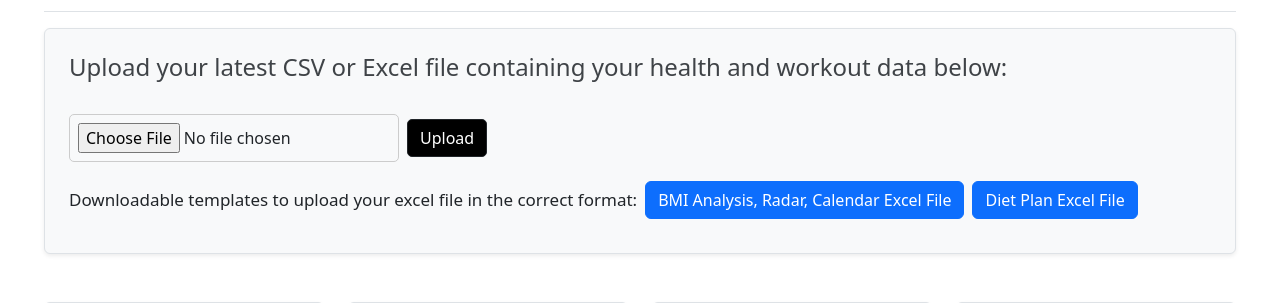
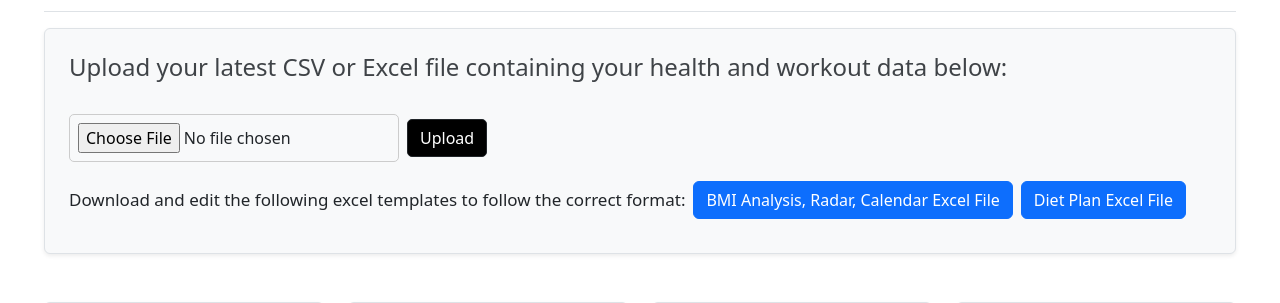
Before and after one commit to ishfaqmalik441/HealthHub, a Flask app: a page that uses templates/dashboard.html in a window 1280 px wide. Shown: the part 161-464 px from the top of the page. Run offline with Flask 3, Linux system fonts and the light colour scheme; the visitor is signed in with stand-in values (Sample User, id 1).

Commit message:
dashboard tweaks

```diff
--- a/templates/dashboard.html
+++ b/templates/dashboard.html
@@ -49,7 +49,7 @@ Dashboard
                     <!-- Download Buttons -->
                     <div class="gap-2" style="margin-top: 10px; align-items: center; flex-direction: row; display: flex;">
                         <div style="margin-top: 15px;">
-                        <p style="font-size: 17px;">Downloadable templates to upload your excel file in the correct format: </p>
+                        <p style="font-size: 17px;">Download and edit the following excel templates to follow the correct format: </p>
                         </div>
                         <a href="{{ url_for('download_file', template_name='General.xlsx') }}" class="btn btn-primary">
                             BMI Analysis, Radar, Calendar Excel File
```
